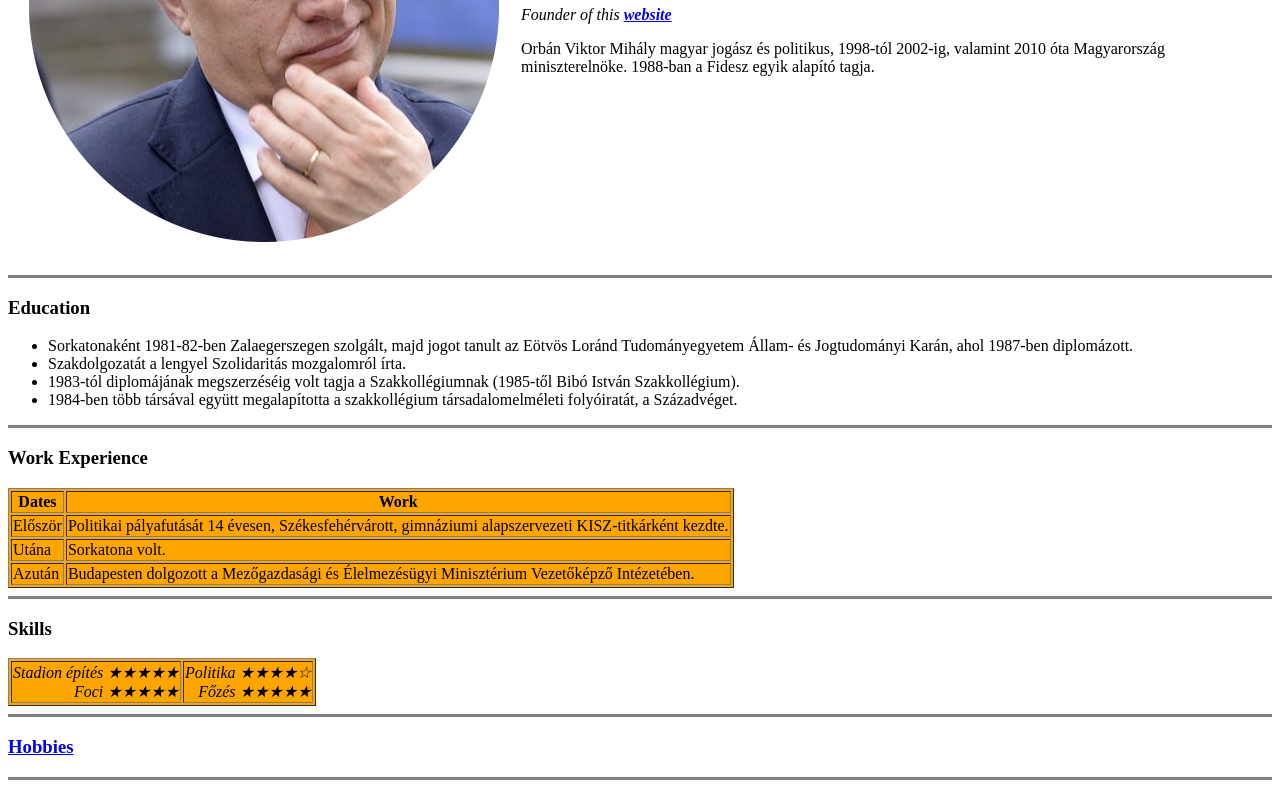
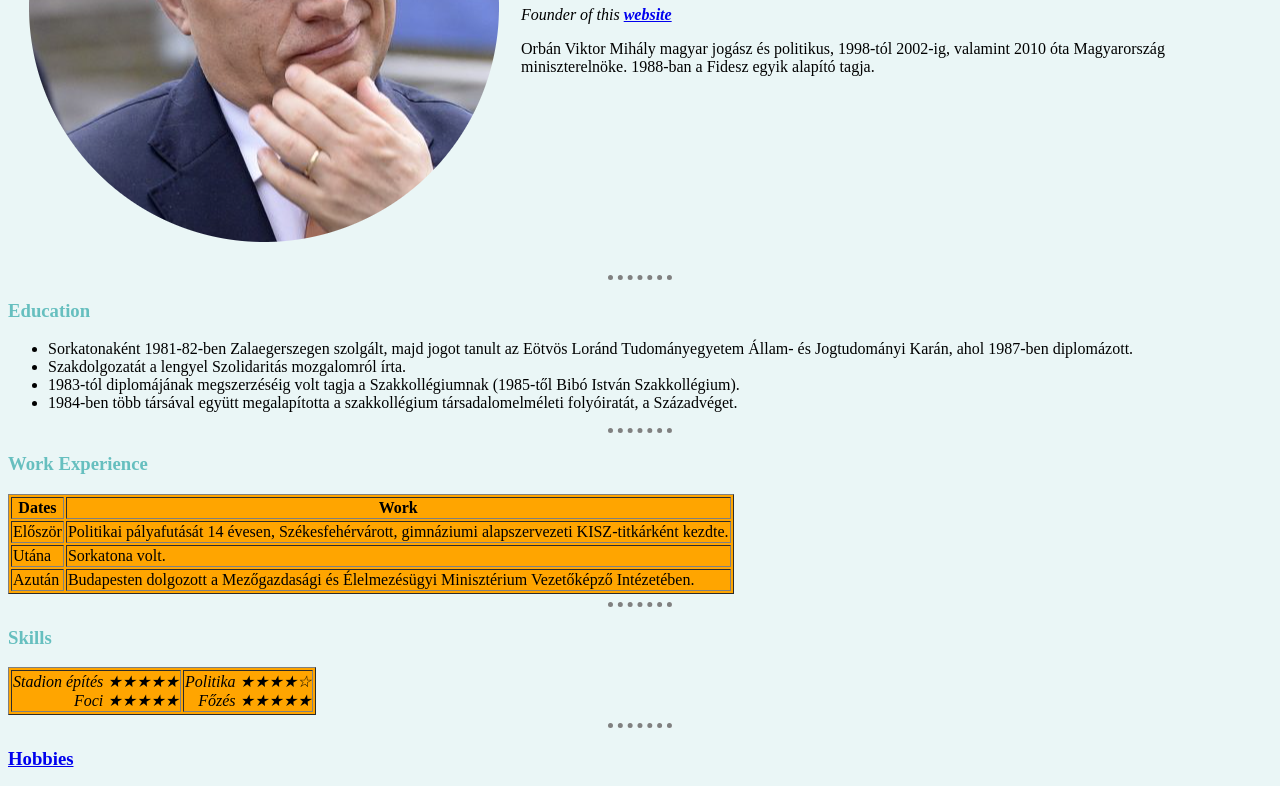
Before and after one commit to iamauser001/CV, a plain HTML site: page index.html in a window 1280 px wide. Shown: the part 257-1043 px from the top of the page. Drawn offline with Linux system fonts and the light colour scheme; the site is published under a folder, as on GitHub Pages, so addresses that start at the root find nothing.

Commit message:
Update index.html

```diff
--- a/index.html
+++ b/index.html
@@ -3,7 +3,7 @@
 <head>
   <meta charset="utf-8">
   <title>Orban Viktor's Personal Site</title>
-  <link rel="stylesheet" href="/styles.css"
+  <link rel="stylesheet" href="styles.css"
 </head>
 <body>
   <table cellspacing="20">
```
